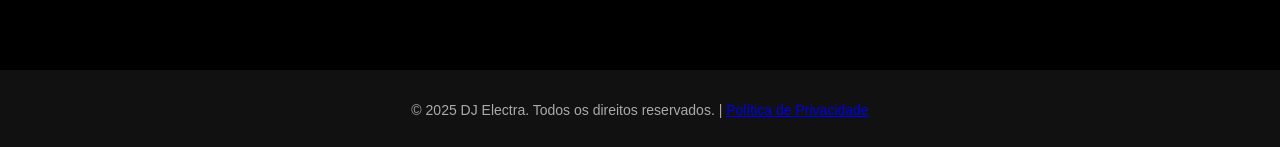
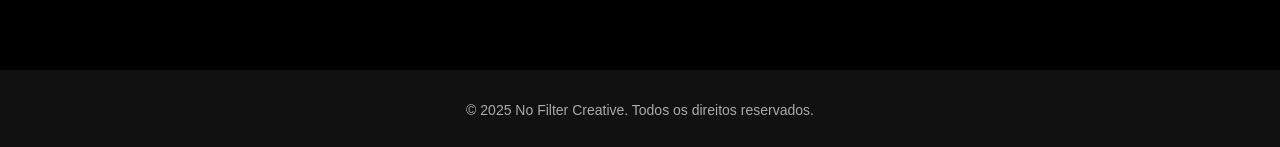
Before and after one commit to vLecaBR/djfranzoni-portfolio, a React (Create React App) app: page / in a window 1280 px wide. Shown: the part 3403-3550 px from the top of the page. Built offline with nearby package versions, Linux system fonts and the light colour scheme.

Commit message:
ajustes finos

```diff
--- a/src/App.jsx
+++ b/src/App.jsx
@@ -116,7 +116,7 @@ export default function Home() {
 
       {/* Rodapé */}
       <Footer>
-        © {new Date().getFullYear()} DJ Electra. Todos os direitos reservados. | <a href="#">Política de Privacidade</a>
+        © {new Date().getFullYear()} No Filter Creative. Todos os direitos reservados. {/*| <a href="#">Política de Privacidade</a>*/}
       </Footer>
     </>
   );
```
